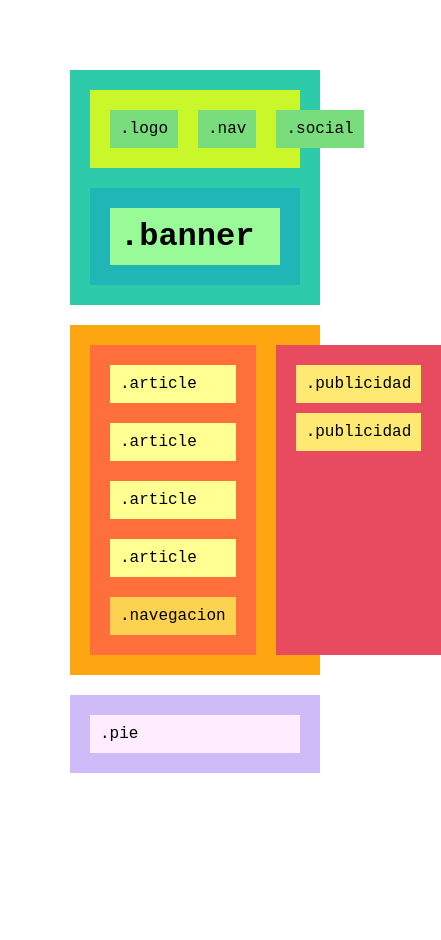
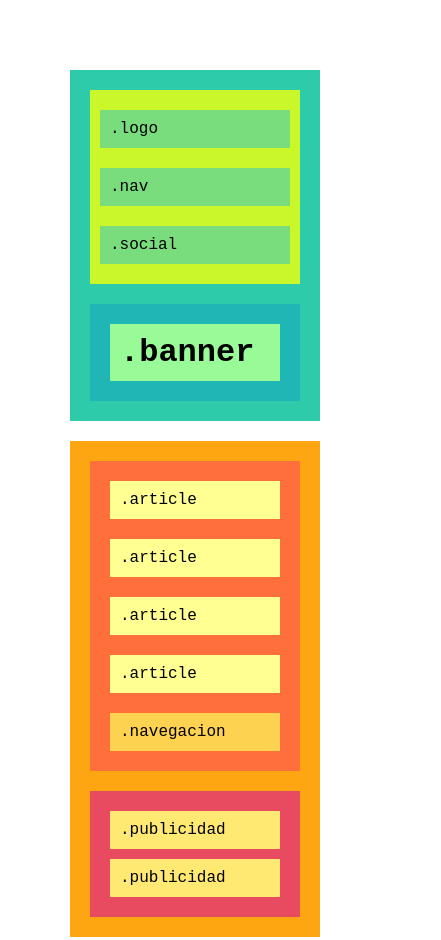
Before and after one commit to Luovtyrell/Web-layout, a plain HTML site: page index.html in a window 390 px wide. Shown: the top 940 px of the page, 441 px wide, since content can reach past the window. Before the commit the page ends 844 px from the top, so only its background shows below. Drawn offline with Linux system fonts and the light colour scheme.

Commit message:
Ex 2 - Media Query tablet

```diff
--- a/style.css
+++ b/style.css
@@ -90,3 +90,21 @@ p {
   flex: 5 1 auto;
   justify-content: center;
 }
+
+ /* Pantalla Tablet*/
+@media screen and (max-width: 820px) {
+    .menuArriba {
+      flex-flow: column nowrap;
+    }
+
+    .logo,
+    .navArriba,
+    .social {
+      flex: 1 0 auto;
+      width: 100%;
+    }
+
+    section {
+      flex-flow: column;
+    }
+  }
```
Also changed, not shown: img/image-tablet.jpg (added).
